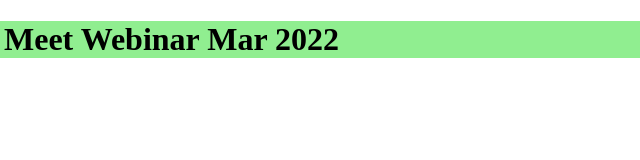
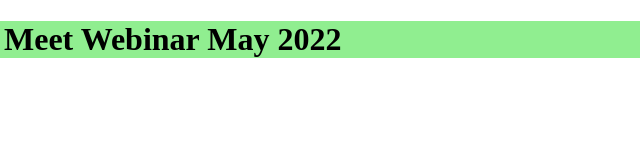
Before and after one commit to venkatamalle/WebAppStaging, a plain HTML site: page index.html in a window 1280 px wide. Shown: the full height of the page, 596-1236 px from the left. Drawn offline with Linux system fonts and the light colour scheme.

Commit message:
Update index.html

```diff
--- a/index.html
+++ b/index.html
@@ -5,7 +5,7 @@
 </head>
 <body>
 
-<h1 style="background-color:LightGreen;">Hello From C# Corner Bengaluru Chapter Meet Webinar Mar 2022</h1>
+<h1 style="background-color:LightGreen;">Hello From C# Corner Bengaluru Chapter Meet Webinar May 2022</h1>
 <p>This is a <b>Staging</b> App.</p>
 
 </body>
```
